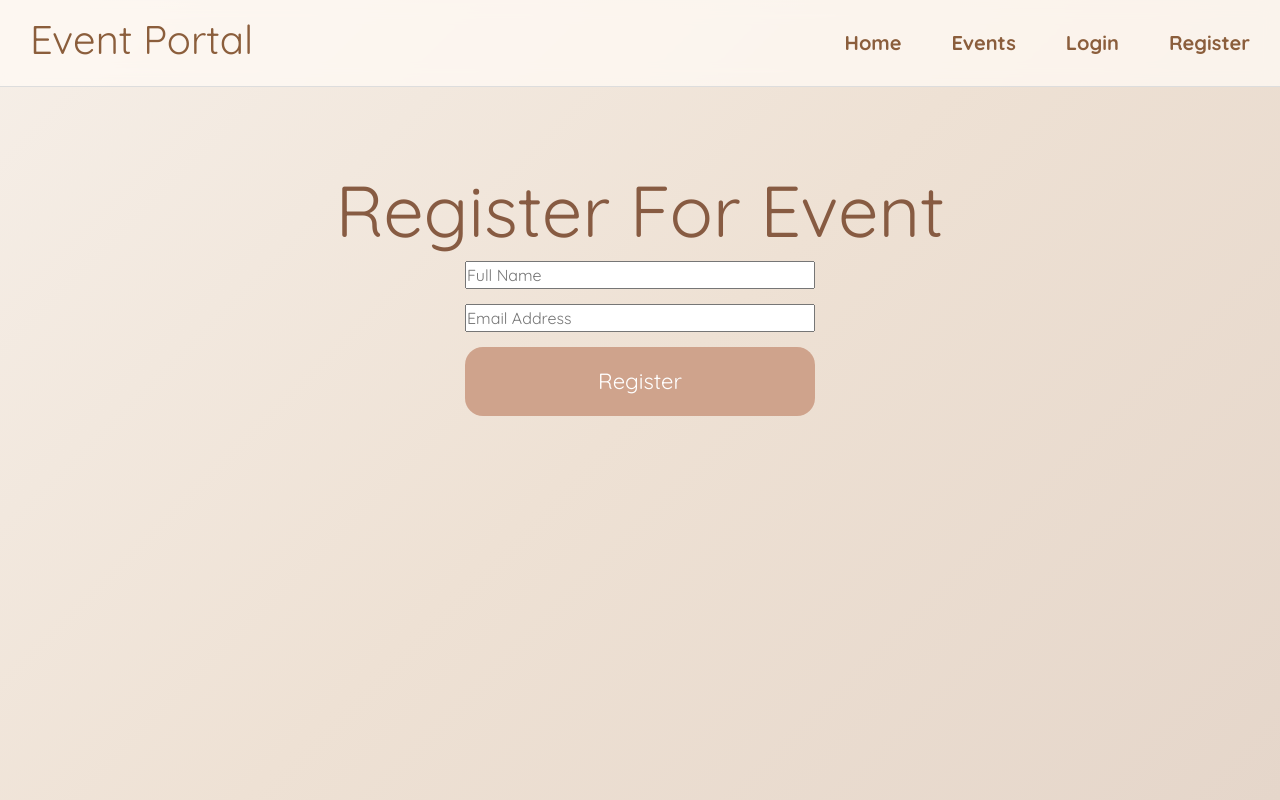
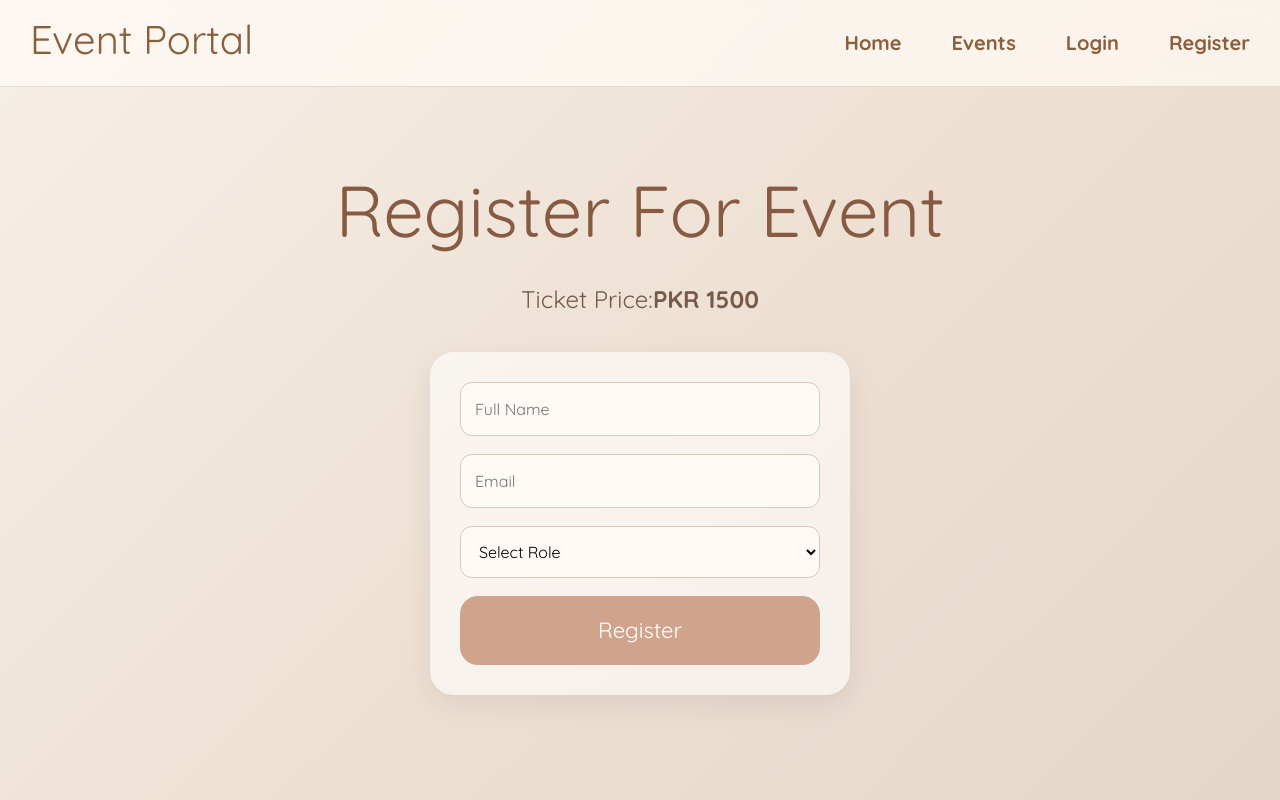
Before and after one commit to zainabiftikhar00/SRS-Project-Group-05-EventRegistration-ManagementPortal., a React (Vite) app: page /register in a window 1280 px wide. Built offline with nearby package versions, Linux system fonts and the light colour scheme.

Commit message:
Improved registration UI

```diff
--- a/src/pages/Register.jsx
+++ b/src/pages/Register.jsx
@@ -2,60 +2,189 @@ import { useState } from "react";
 
 function Register() {
 
-  const [registered, setRegistered] = useState(false);
+const [registered, setRegistered] =
+useState(false);
 
-  const handleSubmit = (e) => {
+const [role, setRole] =
+useState("");
+
+function handleSubmit(e){
+
 e.preventDefault();
+
 setRegistered(true);
-  };
 
-  if (registered) {
-    return (
-      <div className="hero">
-        <h1>Registration Successful 🎉</h1>
-        <p>You have successfully registered for the event.</p>
-      </div>
-    );
 }
 
-  return (
+if(registered){
+
+return(
+
 <div className="hero">
 
-      <h1>Register For Event</h1>
+<h1>
+Registration Successful 🎉
+</h1>
+
+<p>
+Thank you for registering.
+</p>
+
+<p>
+Role:
+{" "}
+<strong>
+{role}
+</strong>
+</p>
+
+</div>
+
+);
+
+}
+
+return(
+
+<div className="hero">
+
+<h1>
+Register For Event
+</h1>
+
+<p>
+Ticket Price:
+<strong>
+ PKR 1500
+</strong>
+</p>
 
 <form
+
 onSubmit={handleSubmit}
+
 style={{
-          display: "flex",
-          flexDirection: "column",
-          gap: "15px",
-          width: "350px"
+
+display:"flex",
+
+flexDirection:"column",
+
+gap:"18px",
+
+width:"420px",
+
+background:
+"rgba(255,255,255,.6)",
+
+padding:"30px",
+
+borderRadius:"24px",
+
+boxShadow:
+"0 10px 30px rgba(0,0,0,.08)"
+
 }}
+
 >
 
 <input
+
 type="text"
+
 placeholder="Full Name"
+
 required
+
+style={inputStyle}
+
 />
 
 <input
+
 type="email"
-          placeholder="Email Address"
+
+placeholder="Email"
+
 required
+
+style={inputStyle}
+
 />
 
+<select
+
+required
+
+value={role}
+
+onChange={
+(e)=>
+setRole(e.target.value)
+}
+
+style={inputStyle}
+
+>
+
+<option value="">
+
+Select Role
+
+</option>
+
+<option>
+
+Participant
+
+</option>
+
+<option>
+
+Volunteer
+
+</option>
+
+<option>
+
+Organizer
+
+</option>
+
+</select>
+
 <button
+
 type="submit"
+
 className="explore-btn"
+
 >
+
 Register
+
 </button>
 
 </form>
 
 </div>
+
 );
+
 }
 
+const inputStyle={
+
+padding:"14px",
+
+borderRadius:"12px",
+
+border:
+"1px solid #dbc7ba",
+
+background:"#fffaf5",
+
+fontSize:"16px"
+
+};
+
 export default Register;
```
Lines whose indentation alone changed are shown as unchanged.
